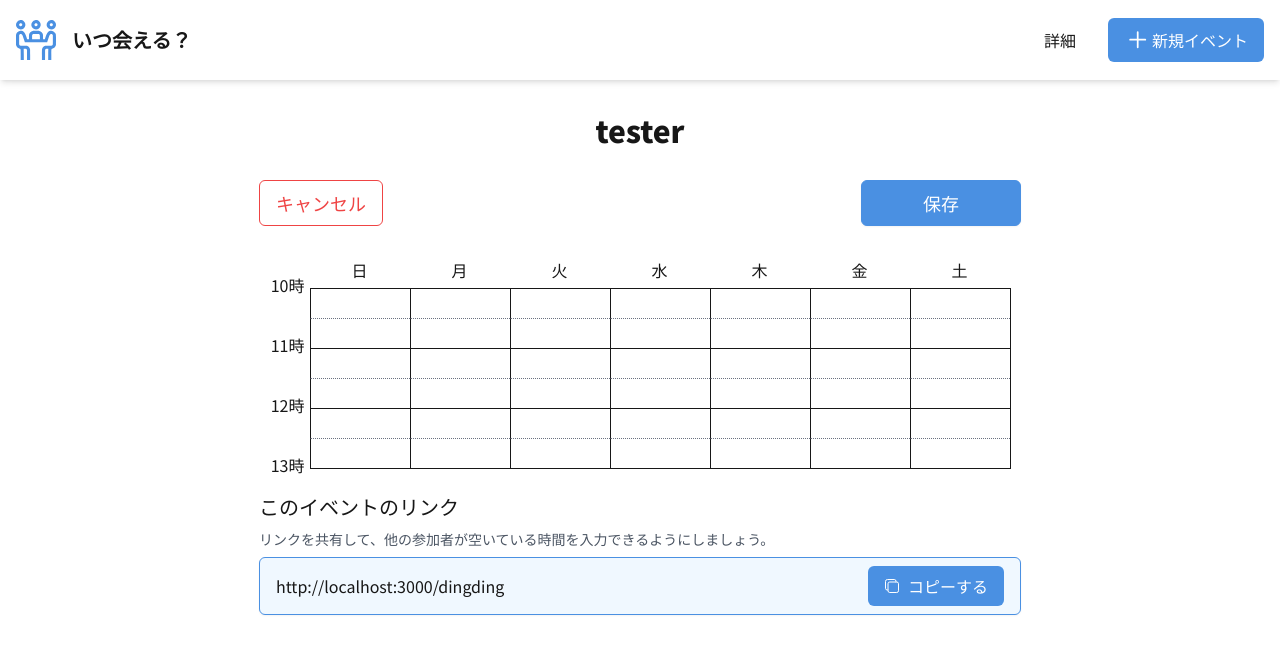
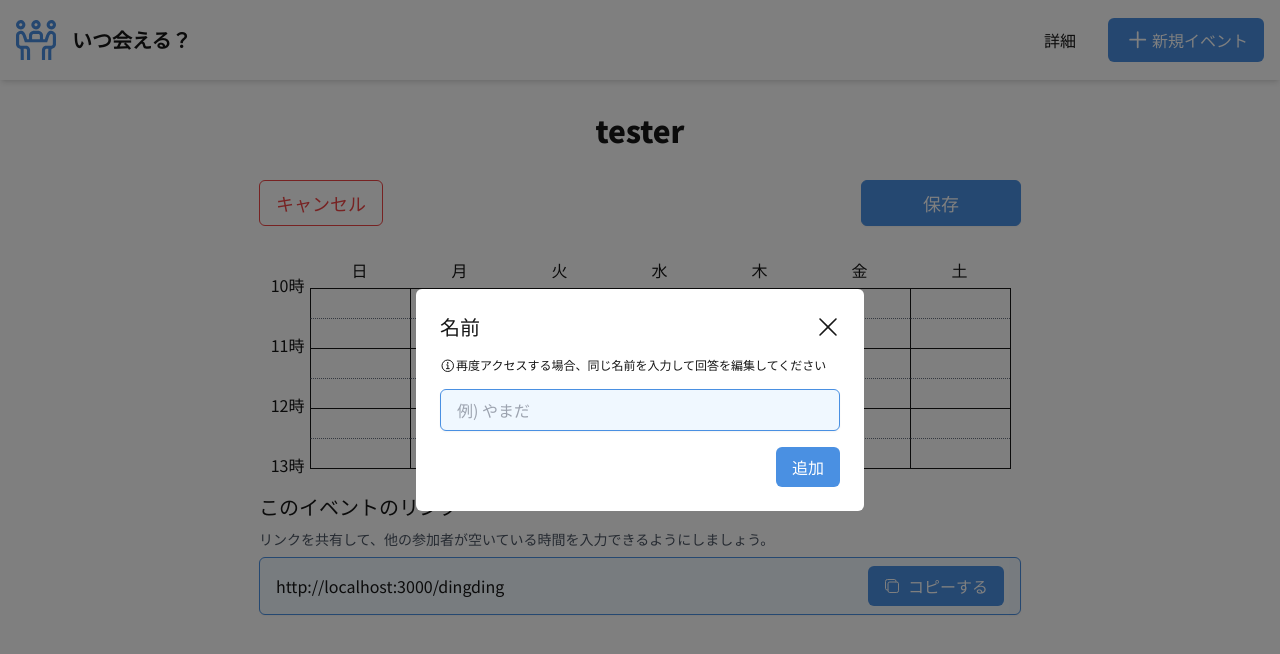
Before and after one commit to takumitoma/itsu-aiteru-scheduler, a Next.js app: page /about in a window 1280 px wide. Both pictures are taken after a click on the button "空き時間を追加". Shown: the top 654 px of the page. Built offline with nearby package versions, Linux system fonts and the light colour scheme.

Commit message:
feat: add Participant name input field

```diff
--- a/src/components/ViewEvent/EditAvailabitiesButtons.tsx
+++ b/src/components/ViewEvent/EditAvailabitiesButtons.tsx
@@ -1,4 +1,6 @@
-import { useRef } from 'react';
+import { useState, useRef } from 'react';
+import { RxCross1 } from 'react-icons/rx';
+import { IoInformationCircleOutline } from 'react-icons/io5';
 
 interface EditAvailabitiesButtonsProps {
   isEditing: boolean;
@@ -9,15 +11,49 @@ const EditAvailabitiesButtons: React.FC<EditAvailabitiesButtonsProps> = ({
   isEditing,
   setIsEditing,
 }) => {
+  const [participantName, setParticipantName] = useState('');
+  const [isPopupOpen, setIsPopupOpen] = useState(false);
+  const [showError, setShowError] = useState(false);
+
+  // used to unfocus buttons on click
+  const popupButtonRef = useRef<HTMLButtonElement>(null);
   const buttonRef = useRef<HTMLButtonElement>(null);
 
   function toggleIsEditing() {
     buttonRef.current?.blur();
+    setIsPopupOpen(true);
     setIsEditing((prev) => !prev);
   }
 
   function cancelEditing() {
     setIsEditing(false);
+  }
+
+  function cancelNameChange() {
+    setParticipantName('');
+    setShowError(false);
+    setIsPopupOpen(false);
+  }
+
+  function handleNameChange(e: React.ChangeEvent<HTMLInputElement>) {
+    setParticipantName(e.target.value);
+    if (showError && e.target.value) {
+      setShowError(false);
+    }
+  }
+
+  function handlePopupSubmit(e: React.FormEvent) {
+    e.preventDefault();
+    popupButtonRef.current?.blur();
+    if (!participantName.trim()) {
+      setShowError(true);
+    } else {
+      // todo: handle user creation
+      console.log('Submitting participant name:', participantName);
+      setIsPopupOpen(false);
+      setShowError(false);
+      setParticipantName('');
+    }
   }
 
   return (
@@ -42,6 +78,56 @@ const EditAvailabitiesButtons: React.FC<EditAvailabitiesButtonsProps> = ({
       >
         <p className="select-none">{isEditing ? '保存' : '空き時間を追加'}</p>
       </button>
+      {isPopupOpen && (
+        <div
+          className="fixed inset-0 bg-black bg-opacity-50 flex items-center justify-center
+            z-50 px-2"
+        >
+          <form
+            onSubmit={handlePopupSubmit}
+            className="bg-background p-6 rounded-md max-w-md w-full space-y-4"
+          >
+            <div className="flex justify-between">
+              <label htmlFor="participantName" className="text-xl font-medium">
+                名前
+              </label>
+              <button onClick={cancelNameChange} type="button">
+                <RxCross1 size={24} />
+              </button>
+            </div>
+            <div className="flex">
+              <IoInformationCircleOutline className="translate-y-[1px]" />
+              <p className="text-xs">
+                再度アクセスする場合、同じ名前を入力して回答を編集してください
+              </p>
+            </div>
+            <div>
+              <input
+                type="text"
+                id="participantName"
+                value={participantName}
+                onChange={handleNameChange}
+                placeholder={'例) やまだ'}
+                className={`px-4 py-2 w-full rounded-md shadow-sm bg-primaryVeryLight
+                  text-customBlack focus:outline-none focus:ring-2 focus:ring-primary border ${
+                    showError ? 'border-red-500' : 'border-primary'
+                  }`}
+              />
+              {showError && <p className="text-red-500 mt-1">名前を入力してください</p>}
+            </div>
+            <div className="flex justify-end">
+              <button
+                ref={popupButtonRef}
+                type="submit"
+                className="text-white bg-primary px-4 py-2 rounded-md flex-shrink-0
+                  hover:bg-primaryHover focus:bg-primaryHover"
+              >
+                追加
+              </button>
+            </div>
+          </form>
+        </div>
+      )}
     </div>
   );
 };
```
